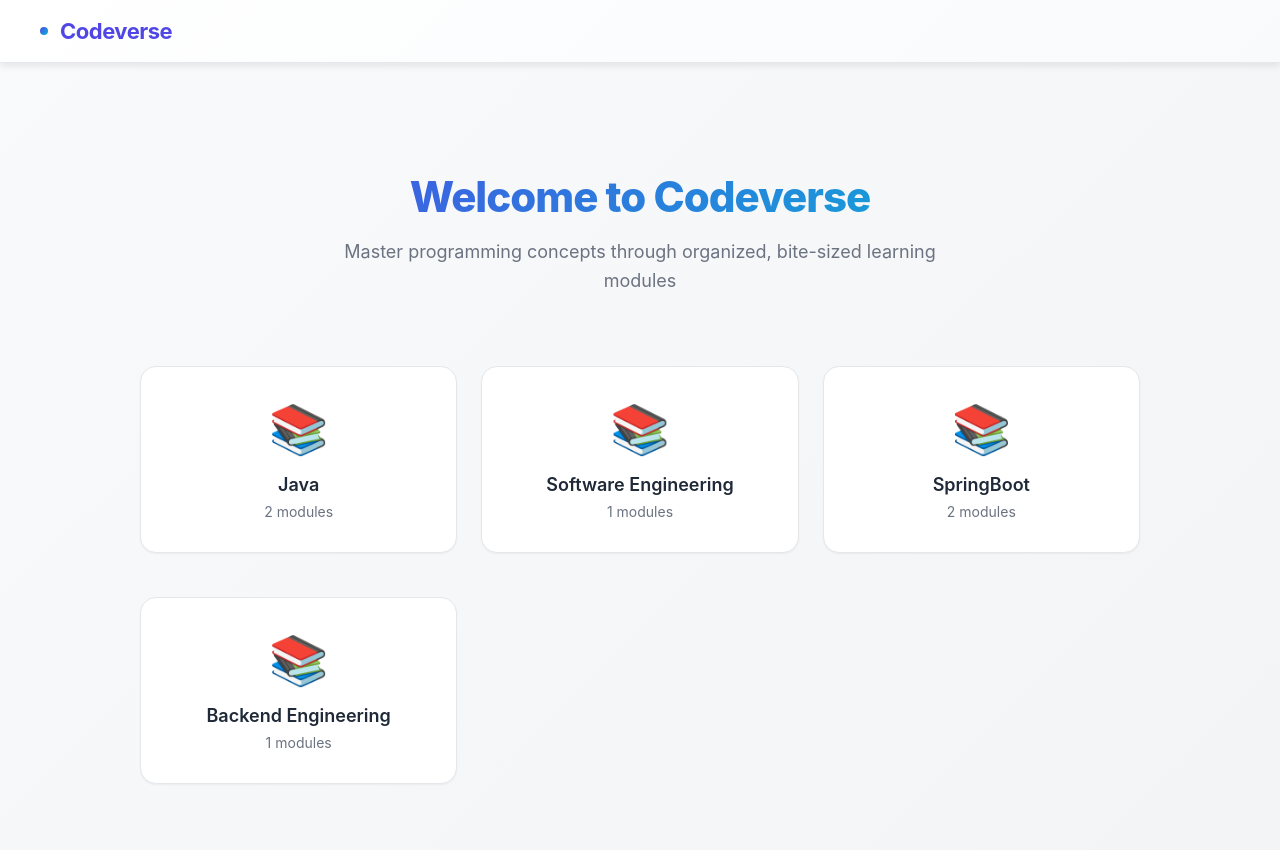
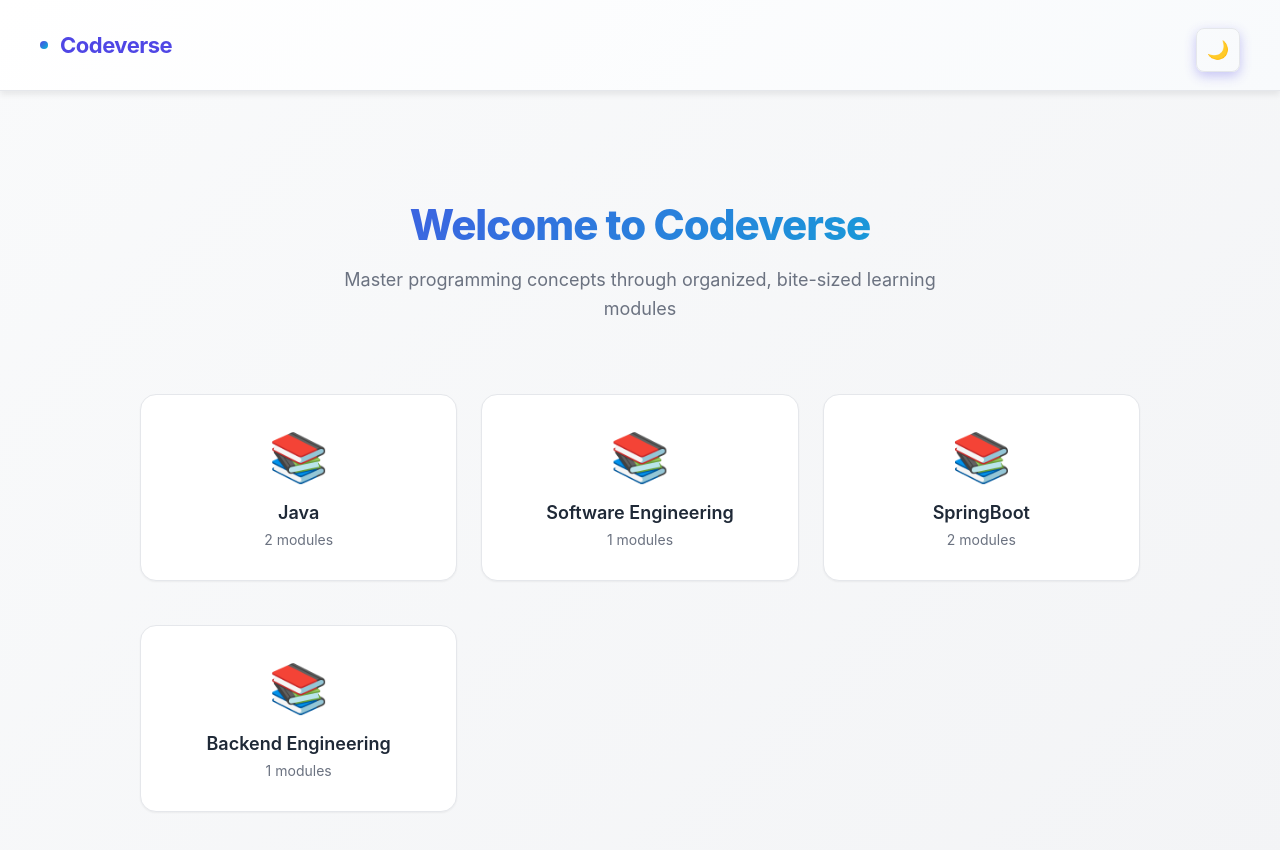
Before and after one commit to CodeverseOnGit/Codeverse-Frontend, a React (Vite) app: page / in a window 1280 px wide. Shown: the top 850 px of the page. Built offline with nearby package versions, Linux system fonts and the light colour scheme.

Commit message:
added dark mode

```diff
--- a/src/components/Navbar.jsx
+++ b/src/components/Navbar.jsx
@@ -1,10 +1,52 @@
 import { Link } from 'react-router-dom'
+import { useState, useEffect } from 'react'
 
 export default function Navbar() {
+  const [isDark, setIsDark] = useState(false)
+
+  // Initialize theme from localStorage or system preference
+  useEffect(() => {
+    const savedTheme = localStorage.getItem('theme')
+    const prefersDark = window.matchMedia('(prefers-color-scheme: dark)').matches
+
+    if (savedTheme) {
+      setIsDark(savedTheme === 'dark')
+      document.documentElement.setAttribute('data-theme', savedTheme)
+    } else if (prefersDark) {
+      setIsDark(true)
+      document.documentElement.setAttribute('data-theme', 'dark')
+    } else {
+      document.documentElement.removeAttribute('data-theme')
+    }
+  }, [])
+
+  const toggleTheme = () => {
+    const newTheme = isDark ? 'light' : 'dark'
+    setIsDark(!isDark)
+
+    if (newTheme === 'light') {
+      document.documentElement.removeAttribute('data-theme')
+      localStorage.setItem('theme', 'light')
+    } else {
+      document.documentElement.setAttribute('data-theme', 'dark')
+      localStorage.setItem('theme', 'dark')
+    }
+  }
+
   return (
     <Link to="/" style={{ textDecoration: 'none' }}>
       <div className="navbar">
         Codeverse
+        <button
+          className="theme-toggle"
+          onClick={(e) => {
+            e.preventDefault()
+            toggleTheme()
+          }}
+          title={isDark ? 'Switch to light mode' : 'Switch to dark mode'}
+        >
+          {isDark ? '☀️' : '🌙'}
+        </button>
       </div>
     </Link>
   )
--- a/src/index.css
+++ b/src/index.css
@@ -11,6 +11,22 @@
   --shadow-md: 0 4px 6px rgba(0, 0, 0, 0.07);
   --shadow-lg: 0 12px 24px rgba(0, 0, 0, 0.1);
   --shadow-xl: 0 20px 40px rgba(0, 0, 0, 0.12);
+}
+
+/* Dark mode */
+html[data-theme="dark"] {
+  --primary: #818cf8;
+  --primary-light: #312e81;
+  --accent: #22d3ee;
+  --bg: linear-gradient(135deg, #0f172a 0%, #1e293b 100%);
+  --text: #f1f5f9;
+  --muted: #94a3b8;
+  --card-bg: #1e293b;
+  --border: #334155;
+  --shadow-sm: 0 1px 2px rgba(0, 0, 0, 0.3);
+  --shadow-md: 0 4px 6px rgba(0, 0, 0, 0.4);
+  --shadow-lg: 0 12px 24px rgba(0, 0, 0, 0.5);
+  --shadow-xl: 0 20px 40px rgba(0, 0, 0, 0.6);
 }
 
 /* ---------- Base ---------- */
@@ -187,6 +203,31 @@ h3 {
   animation: fadeIn 0.6s ease-out;
 }
 
+/* ---------- Theme Toggle ---------- */
+
+.theme-toggle {
+  background: none;
+  border: 1.5px solid var(--border);
+  color: var(--text);
+  padding: 8px 12px;
+  border-radius: 8px;
+  cursor: pointer;
+  font-size: 18px;
+  display: flex;
+  align-items: center;
+  justify-content: center;
+  transition: all 0.3s ease;
+  width: 44px;
+  height: 44px;
+  margin-left: auto;
+}
+
+.theme-toggle:hover {
+  background: var(--card-bg);
+  border-color: var(--primary);
+  box-shadow: var(--shadow-sm);
+}
+
 /* ---------- Content Styling ---------- */
 
 .topic-content {
@@ -199,6 +240,11 @@ h3 {
   box-shadow: var(--shadow-md);
 }
 
+html[data-theme="dark"] .topic-content {
+  background: linear-gradient(135deg, #1e293b 0%, #0f172a 100%);
+  border-color: #334155;
+}
+
 /* ---------- Quiz ---------- */
 
 .quiz-box {
@@ -209,6 +255,11 @@ h3 {
   box-shadow: var(--shadow-sm);
 }
 
+html[data-theme="dark"] .quiz-box {
+  background: linear-gradient(135deg, var(--primary-light) 0%, #1e3a5f 100%);
+  border-color: #1e3a8a;
+}
+
 .quiz-option {
   padding: 14px 16px;
   border-radius: 12px;
@@ -217,10 +268,21 @@ h3 {
   transition: 0.2s ease;
   border: 1.5px solid transparent;
   background: white;
+  color: var(--text);
 }
 
 .quiz-option:hover {
   background: #fafbfc;
+  border-color: var(--primary);
+}
+
+html[data-theme="dark"] .quiz-option {
+  background: #334155;
+  color: #f1f5f9;
+}
+
+html[data-theme="dark"] .quiz-option:hover {
+  background: #475569;
   border-color: var(--primary);
 }
 
@@ -266,8 +328,13 @@ button:active {
   font-size: 15px;
 }
 
+html[data-theme="dark"] .content-paragraph {
+  color: #cbd5e1;
+}
+
 .content-heading {
   font-size: xx-large;
+  color: var(--text);
 }
 /* Images */
 
@@ -387,6 +454,11 @@ pre.content-code code {
   color: var(--text);
 }
 
+html[data-theme="dark"] .accordion {
+  background: linear-gradient(135deg, #334155 0%, #475569 100%);
+  color: #f1f5f9;
+}
+
 .accordion::after {
   content: '▼';
   margin-left: auto;
@@ -398,6 +470,11 @@ pre.content-code code {
   background: linear-gradient(135deg, #ffffff 0%, #fafbfc 100%);
   border-color: var(--primary);
   box-shadow: var(--shadow-sm);
+}
+
+html[data-theme="dark"] .accordion:hover {
+  background: linear-gradient(135deg, #475569 0%, #64748b 100%);
+  border-color: var(--primary);
 }
 
 .accordion-content {
```
